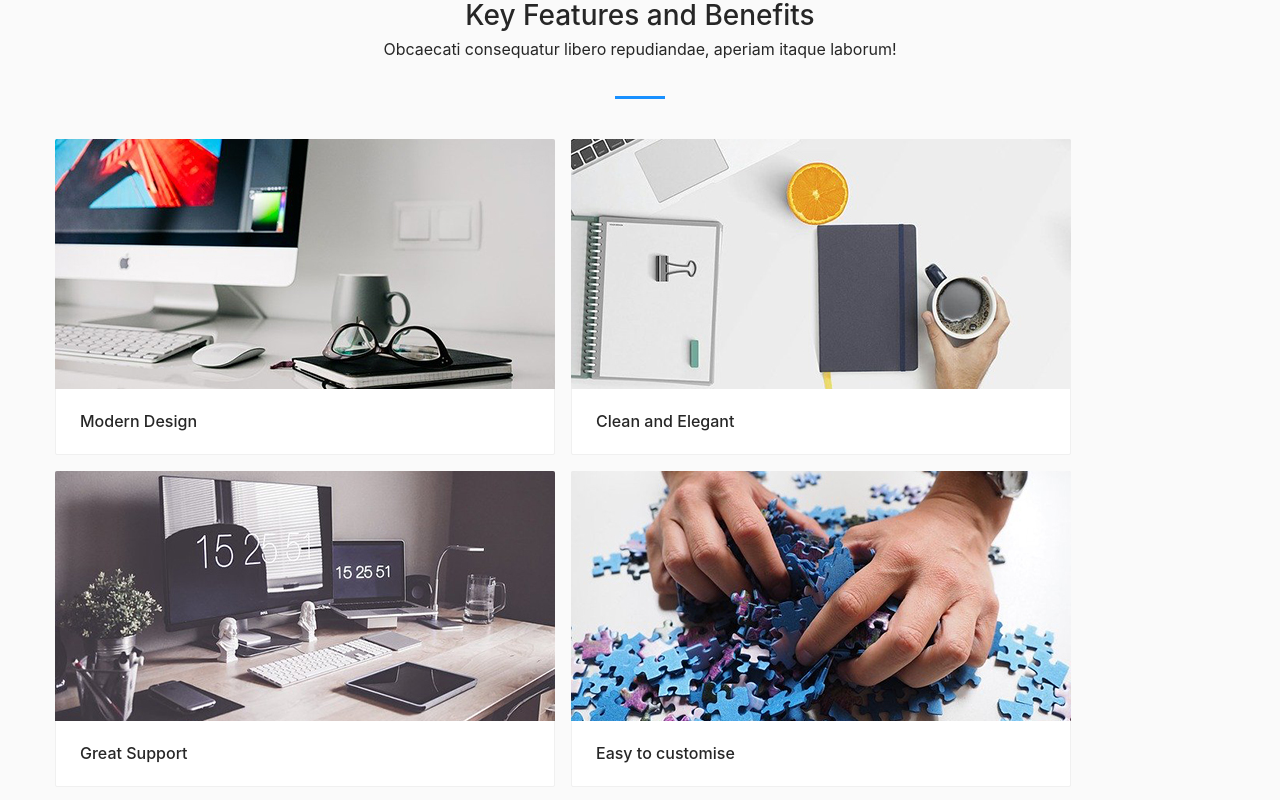
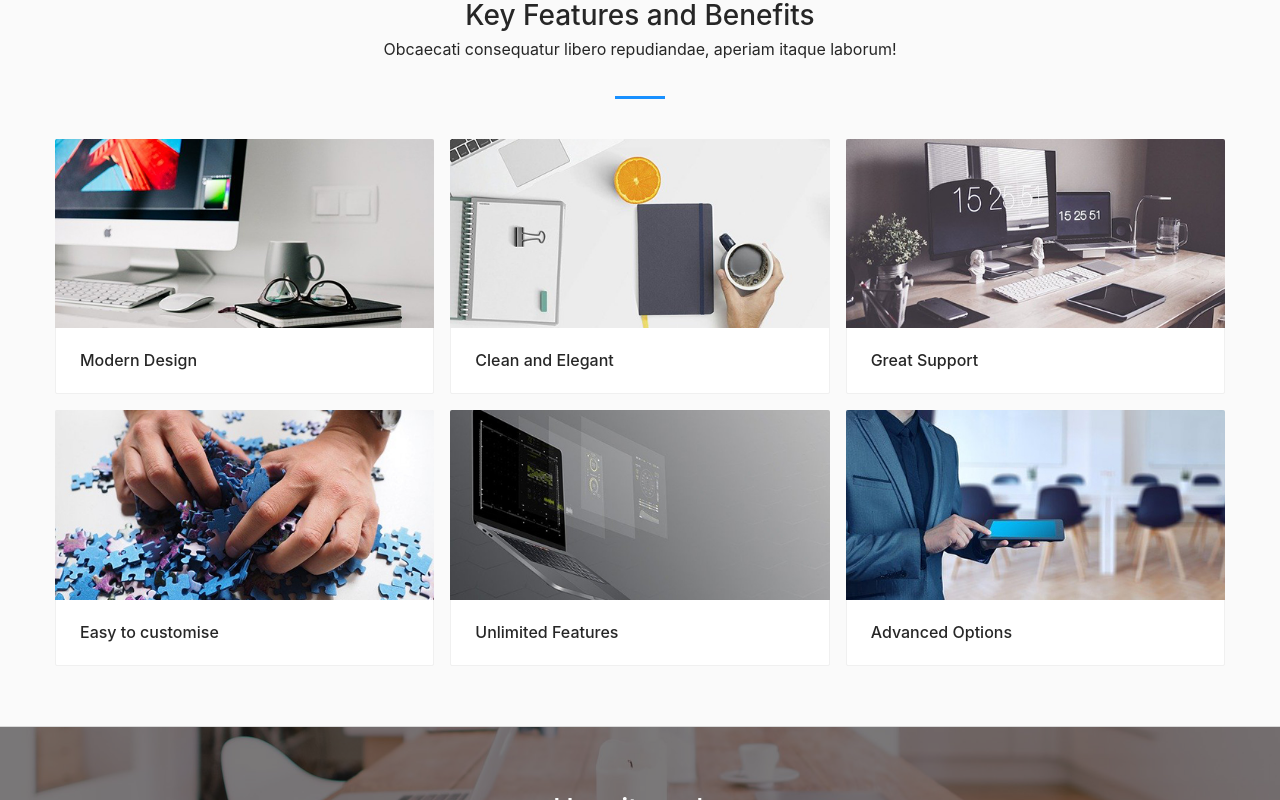
Before and after one commit to vitalyabedik/edu.ant-design.techSite, a React (Create React App) app: page / in a window 1280 px wide. Shown: the part 1460-2260 px from the top of the page. Built offline with nearby package versions, Linux system fonts and the light colour scheme.

Commit message:
adding full responsive

```diff
--- a/src/components/common/header.js
+++ b/src/components/common/header.js
@@ -1,39 +1,21 @@
 import React from 'react';
 
-import { Menu, Anchor } from 'antd';
+import { useState } from 'react';
+
+import { Anchor, Drawer, Button } from 'antd';
 const { Link } = Anchor;
 
 function AppHeader() {
-    const menuItems = [
-        {
-            label: `Home`,
-            key: 'home',
-        },
-        {
-            label: `About`,
-            key: 'about',
-        },
-        {
-            label: `Features`,
-            key: 'features',
-        },
-        {
-            label: `How it works`,
-            key: 'howitworks',
-        },
-        {
-            label: `FAQ`,
-            key: 'faq',
-        },
-        {
-            label: `Pricing`,
-            key: 'pricing',
-        },
-        {
-            label: `Contact`,
-            key: 'contact',
-        },
-    ];
+    const [visible, setVisible] = useState(false);
+
+    const showDrawer = () => {
+        setVisible(true);
+    };
+
+    const onClose = () => {
+        setVisible(false);
+    };
+
     return (
         <div className='container-fluid'>
             <div className='header'>
@@ -41,6 +23,7 @@
                     <i className='fas fa-bolt'></i>
                     <a href='http://www.google.com'>Tech</a>
                 </div>
+                <div className='mobileHidden'>
                     <Anchor targetOffset='65'>
                         <Link href='#hero' title='Home' />
                         <Link href='#about' title='About' />
@@ -51,6 +34,27 @@
                         <Link href='#contact' title='Contact' />
                     </Anchor>
                 </div>
+                <div className='mobileVisible'>
+                    <Button type='primary' onClick={showDrawer}>
+                        <i className='fas fa-bars'></i>
+                    </Button>
+                    <Drawer
+                        placement='right'
+                        onClose={onClose}
+                        visible={visible}
+                    >
+                        <Anchor targetOffset='65'>
+                            <Link href='#hero' title='Home' />
+                            <Link href='#about' title='About' />
+                            <Link href='#feature' title='Features' />
+                            <Link href='#works' title='How it works' />
+                            <Link href='#faq' title='FAQ' />
+                            <Link href='#pricing' title='Pricing' />
+                            <Link href='#contact' title='Contact' />
+                        </Anchor>
+                    </Drawer>
+                </div>
+            </div>
         </div>
     );
 }
--- a/src/components/home/about.js
+++ b/src/components/home/about.js
@@ -50,7 +50,12 @@
                 <Row gutter={[16, 16]}>
                     {items.map((item) => {
                         return (
-                            <Col span={8} key={item.key}>
+                            <Col
+                                md={{
+                                    span: 8,
+                                }}
+                                key={item.key}
+                            >
                                 <div className='content'>
                                     <div className='icon'>{item.icon}</div>
                                     <h3>{item.title}</h3>
--- a/src/components/home/faq.js
+++ b/src/components/home/faq.js
@@ -3,7 +3,7 @@
 
 function AppFaq() {
     return (
-        <div id='faq' class='block faqBlock'>
+        <div id='faq' className='block faqBlock'>
             <div className='container-fluid'>
                 <div className='titleHolder'>
                     <h2>Frequently Asked Questions</h2>
--- a/src/components/home/feature.js
+++ b/src/components/home/feature.js
@@ -22,7 +22,17 @@
                     </p>
                 </div>
                 <Row gutter={[16, 16]}>
-                    <Col>
+                    <Col
+                        xs={{
+                            span: 24,
+                        }}
+                        sm={{
+                            span: 12,
+                        }}
+                        md={{
+                            span: 8,
+                        }}
+                    >
                         <Card
                             hoverable
                             cover={<img alt='Modern Design' src={image1} />}
@@ -30,27 +40,77 @@
                             <Meta title='Modern Design' />
                         </Card>
                     </Col>
-                    <Col>
+                    <Col
+                        xs={{
+                            span: 24,
+                        }}
+                        sm={{
+                            span: 12,
+                        }}
+                        md={{
+                            span: 8,
+                        }}
+                    >
                         <Card hoverable cover={<img alt='Test' src={image2} />}>
                             <Meta title='Clean and Elegant' />
                         </Card>
                     </Col>
-                    <Col>
+                    <Col
+                        xs={{
+                            span: 24,
+                        }}
+                        sm={{
+                            span: 12,
+                        }}
+                        md={{
+                            span: 8,
+                        }}
+                    >
                         <Card hoverable cover={<img alt='Test' src={image3} />}>
                             <Meta title='Great Support' />
                         </Card>
                     </Col>
-                    <Col>
+                    <Col
+                        xs={{
+                            span: 24,
+                        }}
+                        sm={{
+                            span: 12,
+                        }}
+                        md={{
+                            span: 8,
+                        }}
+                    >
                         <Card hoverable cover={<img alt='Test' src={image4} />}>
                             <Meta title='Easy to customise' />
                         </Card>
                     </Col>
-                    <Col>
+                    <Col
+                        xs={{
+                            span: 24,
+                        }}
+                        sm={{
+                            span: 12,
+                        }}
+                        md={{
+                            span: 8,
+                        }}
+                    >
                         <Card hoverable cover={<img alt='Test' src={image5} />}>
                             <Meta title='Unlimited Features' />
                         </Card>
                     </Col>
-                    <Col>
+                    <Col
+                        xs={{
+                            span: 24,
+                        }}
+                        sm={{
+                            span: 12,
+                        }}
+                        md={{
+                            span: 8,
+                        }}
+                    >
                         <Card hoverable cover={<img alt='Test' src={image6} />}>
                             <Meta title='Advanced Options' />
                         </Card>
```
Lines whose indentation alone changed are shown as unchanged.
